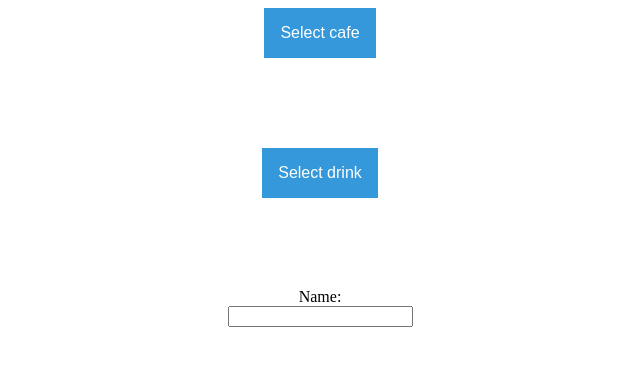
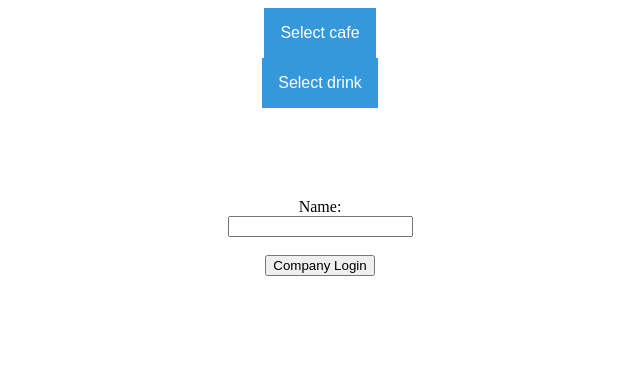
Before and after one commit to nevoniuk/CoffeeShop, a plain HTML site: page order_form.html in a window 1280 px wide. Shown: the whole page, without its empty margins (320-960 px from the left). Drawn offline with Linux system fonts and the light colour scheme.

Commit message:
Update order_form.html

```diff
--- a/order_form.html
+++ b/order_form.html
@@ -17,11 +17,7 @@
   </div>
 </div>
       <br>
-            <br>
-          <br>
-           <br>
-          <br>
-           <br>
+
       <div class="dropdown">
   <button onclick="myFunction2()" class="dropbtn">Select drink</button>
   <div id="myDropdown2" class="dropdown-content">
@@ -44,6 +40,13 @@
           <input type="text" id="fname" name="fname"><br>
         </form>
 
+        <br>
+
+      <form action="https://nevoniuk.github.io/CoffeeShop/company_login.html">
+      <input type="submit" value="Company Login" />
+      </form>
     </center>
+
+
 </body>
 </html>
```
